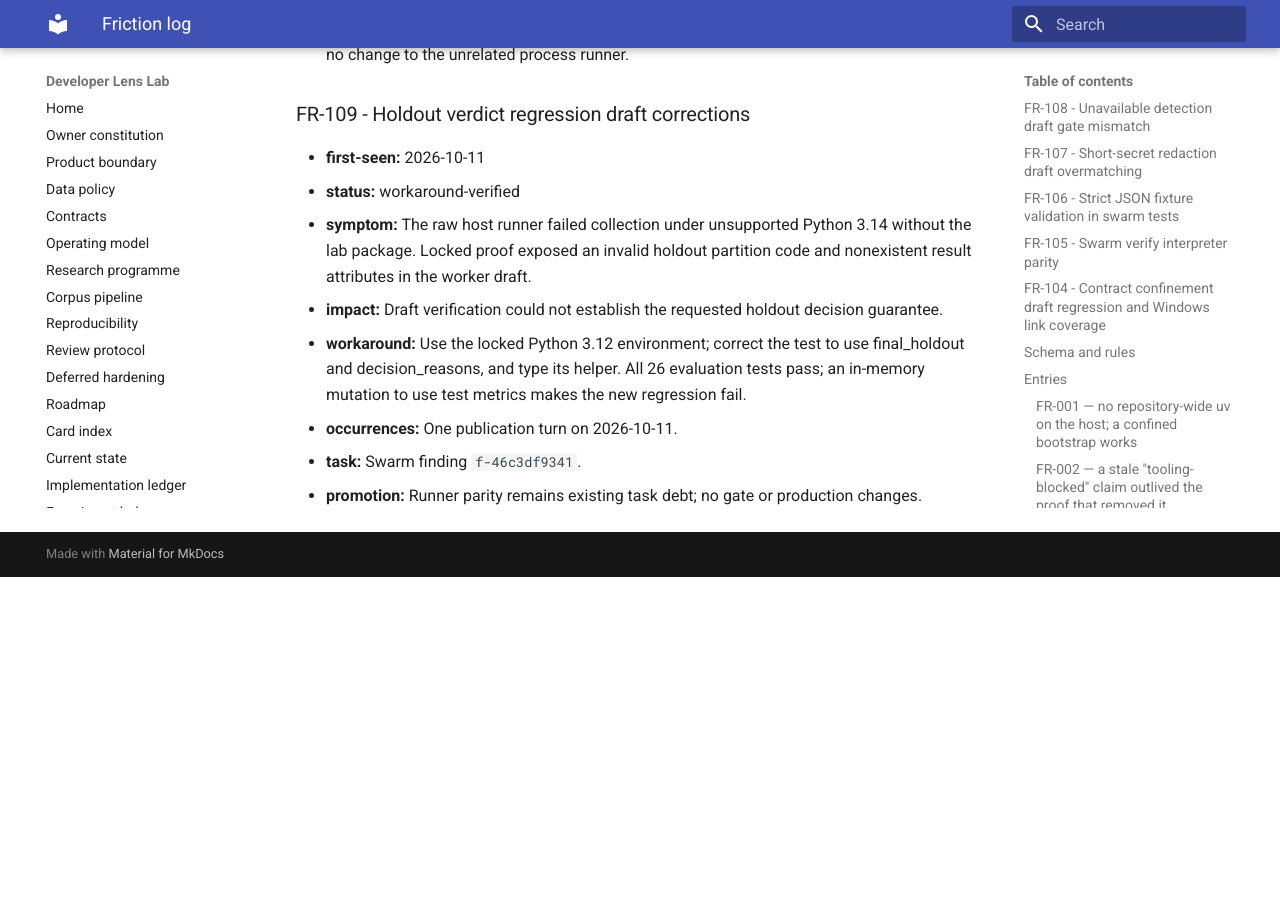
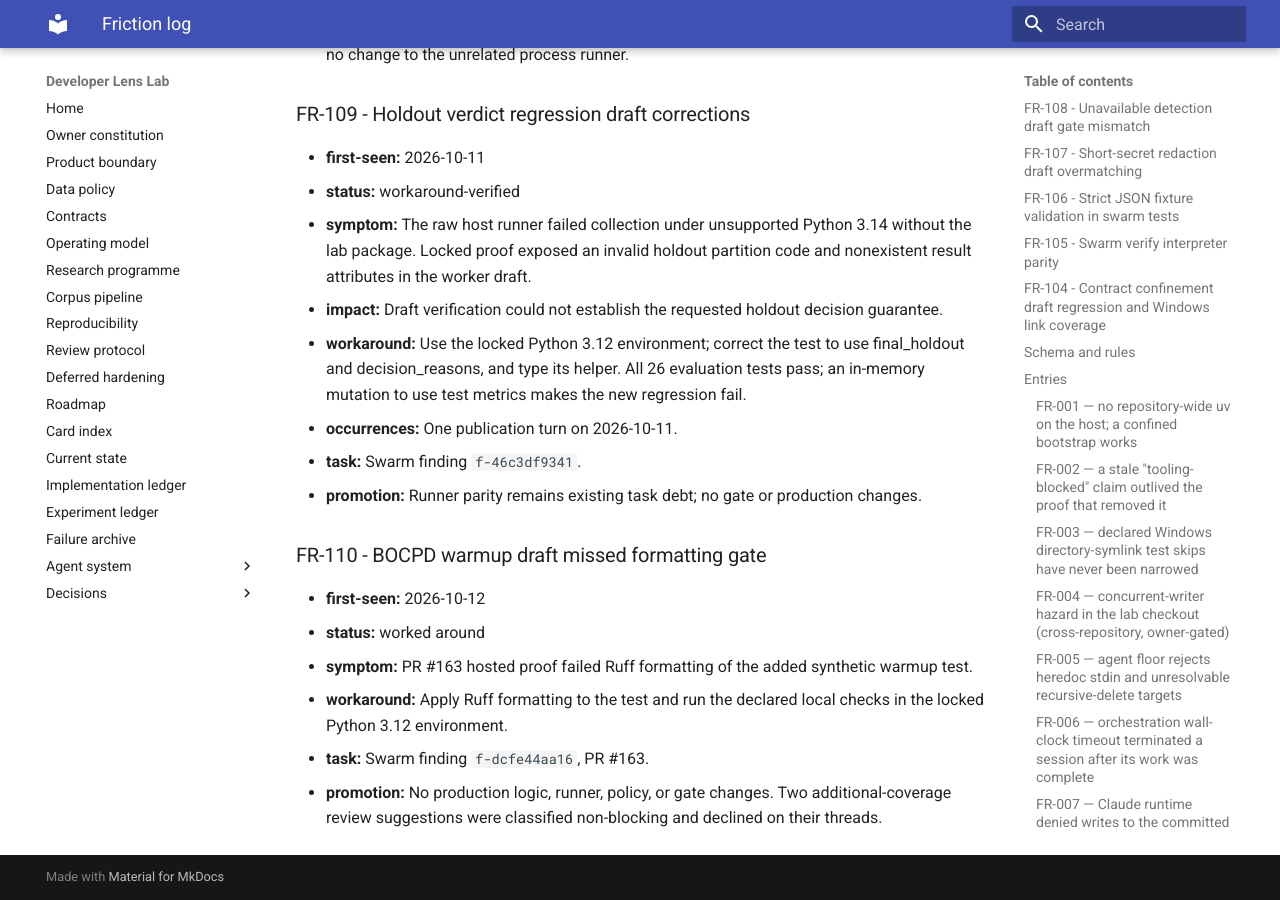
Before and after one commit to Chris0Jeky/developer-lens-lab, an MkDocs documentation site: the page built from docs/agent-system/FRICTION_LOG.md, in a window 1280 px wide and 900 px high, scrolled down 85780 px. Built offline with MkDocs 1.6.1 and Material for MkDocs 9.7.7, drawn with Linux system fonts in a browser that asks for light colours; before the commit the page ends 86357 px from its top, so only the background shows below that.

Commit message:
Fix warmup test formatting

```diff
--- a/docs/agent-system/FRICTION_LOG.md
+++ b/docs/agent-system/FRICTION_LOG.md
@@ -2958,3 +2958,12 @@ retry, content inspection, or deletion was attempted.
 - **occurrences:** One publication turn on 2026-10-11.
 - **task:** Swarm finding `f-46c3df9341`.
 - **promotion:** Runner parity remains existing task debt; no gate or production changes.
+
+### FR-110 - BOCPD warmup draft missed formatting gate
+
+- **first-seen:** 2026-10-12
+- **status:** worked around
+- **symptom:** PR #163 hosted proof failed Ruff formatting of the added synthetic warmup test.
+- **workaround:** Apply Ruff formatting to the test and run the declared local checks in the locked Python 3.12 environment.
+- **task:** Swarm finding `f-dcfe44aa16`, PR #163.
+- **promotion:** No production logic, runner, policy, or gate changes. Two additional-coverage review suggestions were classified non-blocking and declined on their threads.
```
Also changed, not shown: 1 other file.
